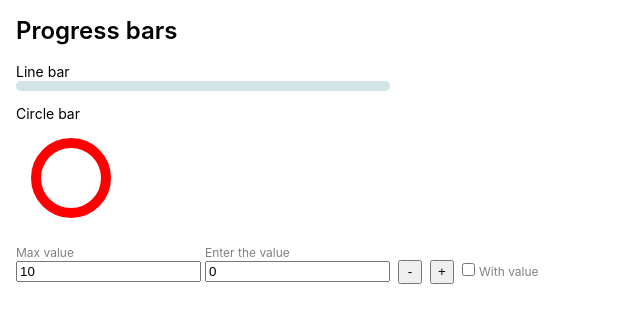
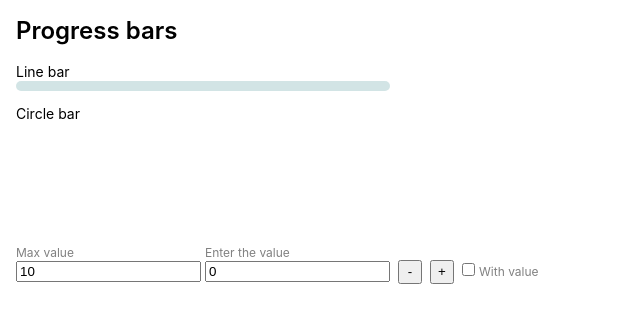
Before and after one commit to Vitaliytheone/Progress-bar, a React (Create React App) app: page / in a window 1280 px wide. Shown: the top 322 px of the page, without its empty margins (0-640 px from the left). Built offline with nearby package versions, Linux system fonts and the light colour scheme.

Commit message:
circumference

```diff
--- a/src/components/progress/components/circle/helpers.ts
+++ b/src/components/progress/components/circle/helpers.ts
@@ -2,11 +2,18 @@ export const getCircleParams = ({ stroke, width, height}: Record<string, number>
 
     const w =  `${width}px`;
     const h = `${height}px`;
-    const r = width / 2 - stroke * 2;
     const cy = height / 2;
     const cx = width / 2;
 
+    const radius = width / 2 - stroke * 2;
+    const circumference = radius * 2 * Math.PI;
+
     return {
-        r,h,w,cy,cx
+        h,
+        w,
+        cy,
+        cx,
+        radius,
+        circumference
     }
 }
--- a/src/components/progress/components/circle/index.tsx
+++ b/src/components/progress/components/circle/index.tsx
@@ -4,16 +4,21 @@ import { TCircle } from "../../type";
 import { getCircleParams } from "./helpers";
 
 const CircleBar = ({ valueInPercent, withValue, stroke = 10, width = 110, height = 110 }: TCircle) => {
-    const { r, h, w, cy, cx } = useMemo(() => getCircleParams({ stroke, width, height }), [stroke, width, height]);
+    const { radius, circumference, h, w, cy, cx } = useMemo(
+        () => getCircleParams({ stroke, width, height }),
+        [stroke, width, height],
+    );
     return (
         <div className={styles.circleProgress} style={{ width: w, height: h }}>
             <svg className={styles.circleSvg} height={h} width={w}>
                 <circle
                     className="progress-ring__circle"
                     strokeWidth={stroke}
-                    stroke="red"
+                    strokeDasharray={`${circumference} ${circumference}`}
+                    style={{ strokeDashoffset: circumference }}
+                    stroke="#4daca3"
                     fill="transparent"
-                    r={r}
+                    r={radius}
                     cx={cx}
                     cy={cy}
                 />
```
